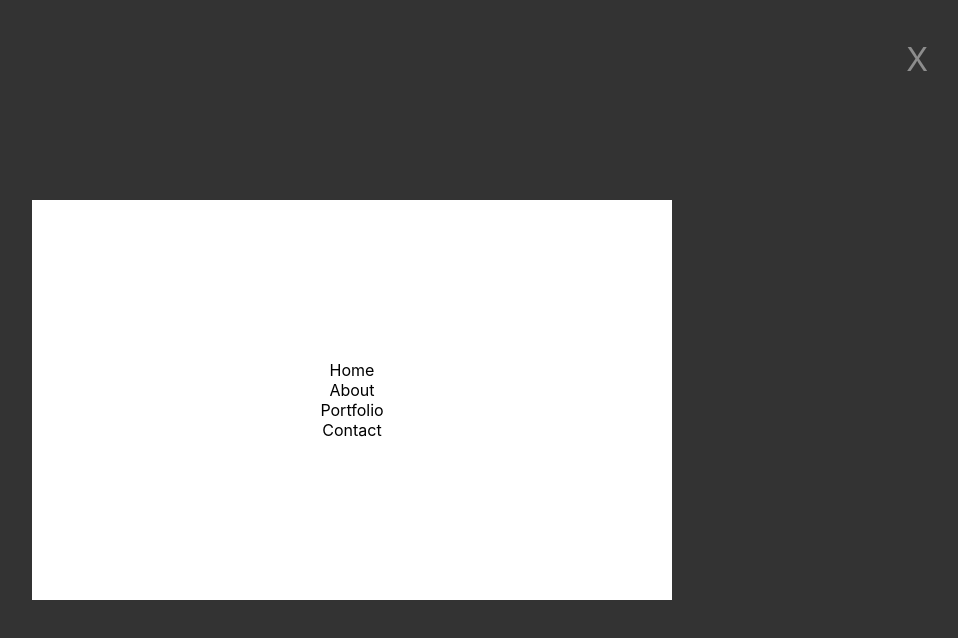
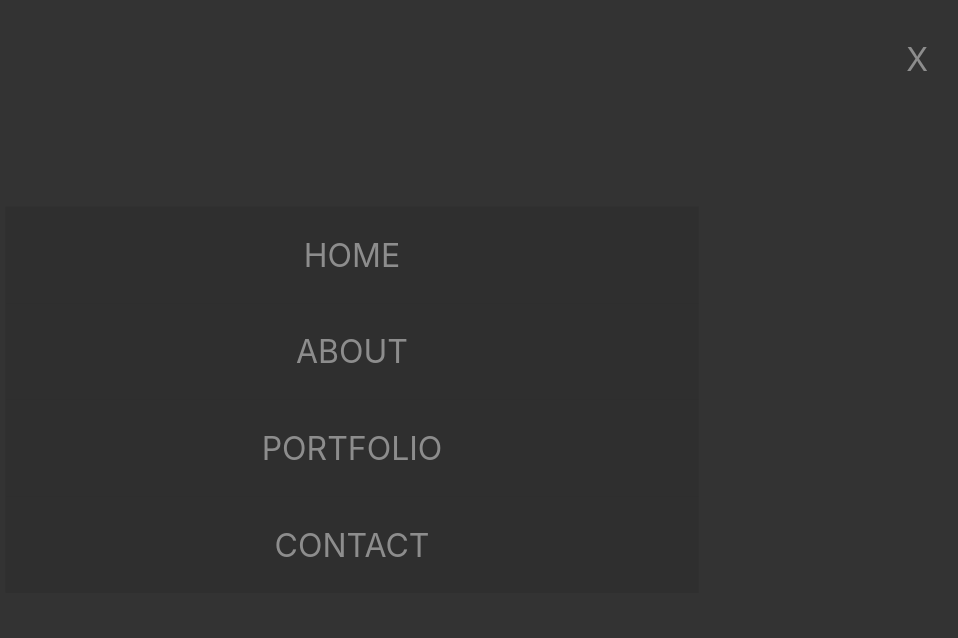
Before and after one commit to daniel301r/personal-portfolio, a React (Create React App) app: page /contact in a window 1280 px wide. Both pictures are taken after a click on the element 1202 px from the left and 59 px from the top of the page. Shown: the top 638 px of the page, without its empty margins (288-1246 px from the left). Built offline with nearby package versions, Linux system fonts and the light colour scheme; a web font is replaced by a local one.

Commit message:
update contact page

```diff
--- a/src/components/About.js
+++ b/src/components/About.js
@@ -4,9 +4,9 @@ const About = () => {
     // try and have it so you click and then it appears but for now don't worry
     // half and half the design to make it two different colors
     return (
-        <div id="about">
-            <div className="about-me">
-                <div className="about-me-container">
+        <div className="two-sided">
+            <div className="one-side dark-side">
+                <div className="one-side-container about-me-container">
                     <h1>About Me</h1>
                     <p>Hi, I'm Daniel from London</p>
                     <p>I'm a full-stack developer that likes working with Javascript and React.</p>
@@ -15,8 +15,8 @@ const About = () => {
                     <p>Thanks for taking a look at my page.</p>
                 </div>
             </div>
-            <div className="skills">
-                <div className="skills-container">
+            <div className="one-side skills">
+                <div className="one-side-container skills-container">
                     <h1>Skills</h1>
                     <div>
                         <h3>Languages</h3>
--- a/src/components/Contact.js
+++ b/src/components/Contact.js
@@ -3,8 +3,21 @@ import React from 'react';
 const Contact = () => {
 
     return (
-        <div>
-
+        <div className="two-sided">
+            <div className="dark-side one-side">
+                <div className="online-container one-side-container">
+                    <h1>Online</h1>
+                    <h3><a href="https://github.com/daniel301r" target="_blank">Github</a></h3>
+                    <h3><a href="https://www.linkedin.com/in/daniel-munns/" target="_blank">LinkedIn</a></h3>
+                </div>
+            </div>
+            <div className="contact one-side">
+                <div className="contact-container one-side-container">
+                    <h1>Contact</h1>
+                    <h3>Get in touch:</h3>
+                    <p>daniel.munns248@gmail.com</p>
+                </div>
+            </div>
         </div>
     );
 };
--- a/src/components/Modal.js
+++ b/src/components/Modal.js
@@ -1,18 +1,17 @@
 import React from 'react';
+import { Link } from 'react-router-dom';
 
 const Modal = ({ show, toggle }) => {
     const showClassName = show ? 'modal display-block' : 'modal display-none'
     return (
         <div className={showClassName} >
             <div className="cls-btn" onClick={toggle}>X</div>
-            <div className="modal-main">
-                <ul>
-                    <li>Home</li>
-                    <li>About</li>
-                    <li>Portfolio</li>
-                    <li>Contact</li>
-                </ul>
-            </div>
+            <ul className="modal-main">
+                <li><Link to='/' onClick={toggle}>Home</Link></li>
+                <li><Link to='/about' onClick={toggle}>About</Link></li>
+                <li><Link to='/portfolio' onClick={toggle}>Portfolio</Link></li>
+                <li><Link to='/contact' onClick={toggle}>Contact</Link></li>
+            </ul>
         </div>
     );
 };
--- a/src/index.css
+++ b/src/index.css
@@ -36,6 +36,11 @@ ul {
   list-style: none;
 }
 
+a {
+  text-decoration: none;
+  color: inherit;
+}
+
 /* Content Container */
 
 .content-container {
@@ -54,9 +59,9 @@ ul {
   position: fixed;
   color: #8a8a8a;
   font-size: 2rem;
+  cursor: pointer;
 }
 
-/* figure out how to center it and still add effects */
 .prev{
   position: fixed;
   height: 50px;
@@ -131,7 +136,6 @@ ul {
 
 .text-area a {
   text-transform: uppercase;
-  text-decoration: none;
   color: #08fdd8;
   border: 1px solid #08fdd8;
   padding: .6rem 1.2rem;
@@ -242,7 +246,6 @@ ul {
 
 .section a {
   color: var(--secondary-text-color);
-  text-decoration: none;
 }
 
 .tech-used {
@@ -250,15 +253,15 @@ ul {
   padding: 0 1.5rem;
 }
 
-/* About Page */
+/* About Page + Contact */
 
-#about {
+.two-sided {
   display: flex;
   width: 100%;
   height: 100%;
 }
 
-.about-me, .skills{
+.one-side {
   color: var(--main-text-color);
   width: 50%;
   display: flex;
@@ -268,11 +271,16 @@ ul {
   text-align: center;
 }
 
-.about-me {
+.one-side h1{
+  margin-bottom: 1rem;
+  color: var(--secondary-text-color);
+}
+
+.dark-side {
   background-color: #222;
 }
 
-.about-me-container, .skills-container{
+.one-side-container {
   width: 65%;
 }
 
@@ -284,13 +292,12 @@ ul {
   margin-right: 2rem;
 }
 
-.skills-container h1, .about-me-container h1{
-  margin-bottom: 1rem;
-  color: var(--secondary-text-color);
+.skills-container h3{
+  margin: .4rem 0;
 }
 
-.skills-container h3{
-  margin: .4rem 0;
+.contact-container h3, .online-container h3 {
+  margin-bottom: 1rem;
 }
 
 .skills-container p, .about-me-container p{
@@ -315,25 +322,30 @@ ul {
 }
 
 .modal-main {
-  background-color: white;
   position: fixed;
   top: 50%;
   left: 50%;
   transform: translate(-50%, -50%);
-  height: 50%;
-  width: 50%;
   margin: 0 auto;
+}
 
-  display: flex;
-  flex-direction: column;
-  justify-content: center;
-  align-items: center;
+.modal-main li{
+  background: #2f2f2f;
+  padding: 1.8rem 16rem;
   text-align: center;
 }
 
-.modal-main li{
+.modal-main li a{
+  text-transform: uppercase;
+  color: var(--main-text-color);
+  font-size: 2rem;
+}
 
+.modal-main li:hover{
+  background: var(--secondary-text-color);
+  color: var(-);
 }
+
 
 .display-block{
   display: block;
@@ -349,4 +361,5 @@ ul {
   right: 5%;
   font-size: 2rem;
   color: var(--main-text-color);
+  cursor: pointer;
 }
```
